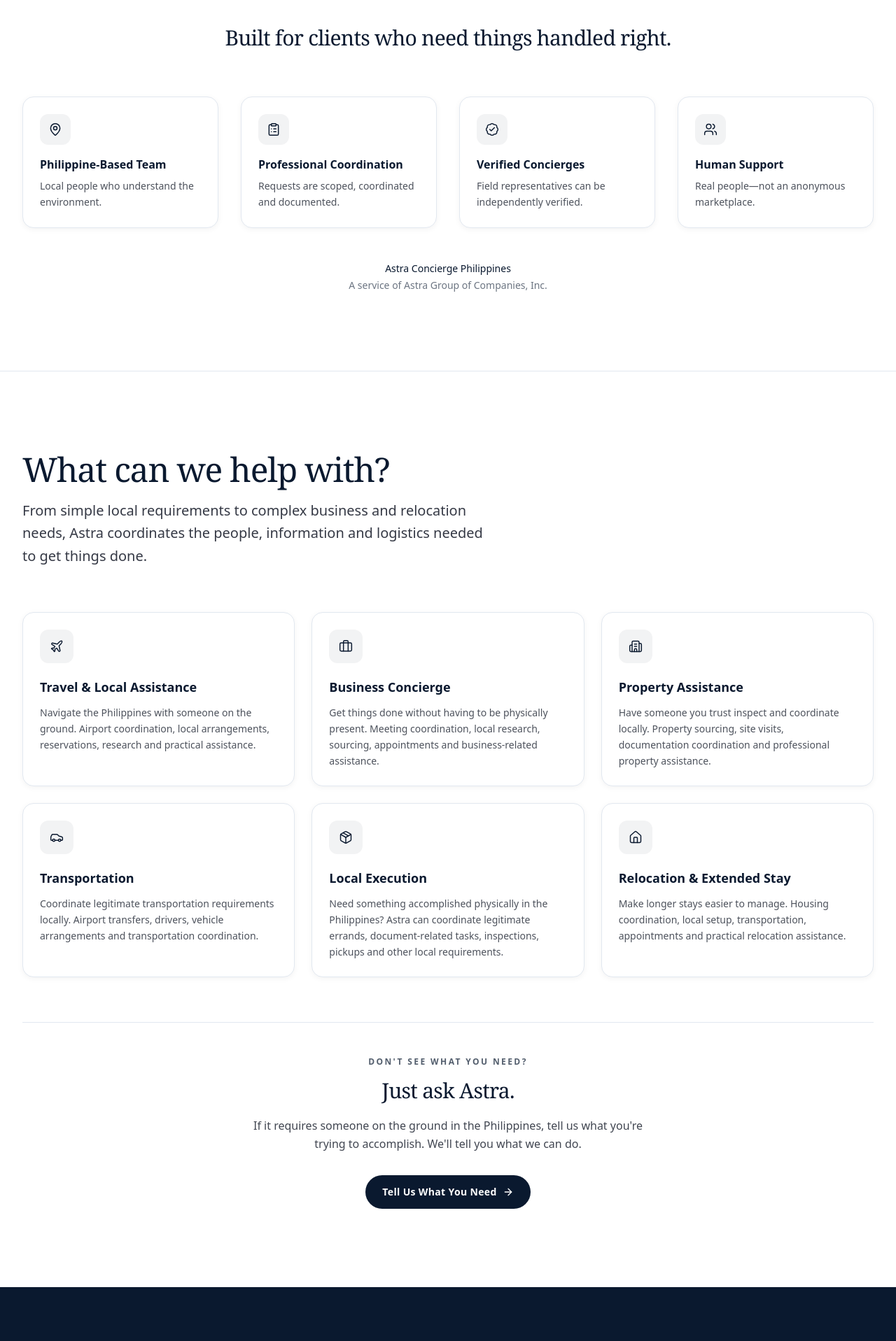
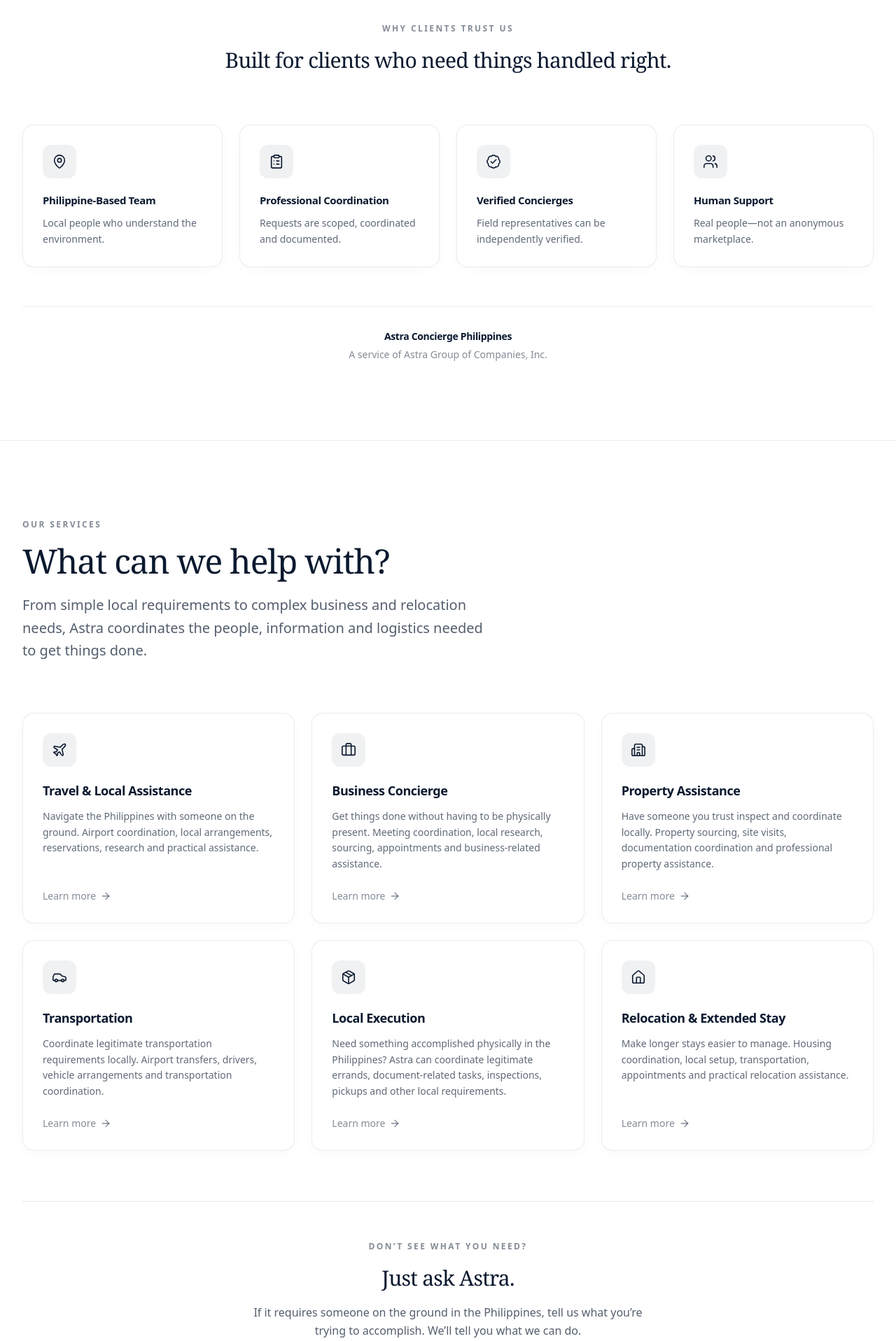
Before and after one commit to AllJacks1/astra_concierge_landing_page, a Next.js app: page / in a window 1280 px wide. Shown: the part 880-2797 px from the top of the page at 70% size. Built offline with nearby package versions, Linux system fonts and the light colour scheme; a web font is replaced by a local one.

Commit message:
feat(ui): trust strip and services section

```diff
--- a/src/app/components/home/Services.tsx
+++ b/src/app/components/home/Services.tsx
@@ -13,36 +13,42 @@ const services = [
   {
     icon: Plane,
     title: "Travel & Local Assistance",
+    slug: "travel-local-assistance",
     description:
       "Navigate the Philippines with someone on the ground. Airport coordination, local arrangements, reservations, research and practical assistance.",
   },
   {
     icon: Briefcase,
     title: "Business Concierge",
+    slug: "business-concierge",
     description:
       "Get things done without having to be physically present. Meeting coordination, local research, sourcing, appointments and business-related assistance.",
   },
   {
     icon: Building2,
     title: "Property Assistance",
+    slug: "property-assistance",
     description:
       "Have someone you trust inspect and coordinate locally. Property sourcing, site visits, documentation coordination and professional property assistance.",
   },
   {
     icon: Car,
     title: "Transportation",
+    slug: "transportation",
     description:
       "Coordinate legitimate transportation requirements locally. Airport transfers, drivers, vehicle arrangements and transportation coordination.",
   },
   {
     icon: Package,
     title: "Local Execution",
+    slug: "local-execution",
     description:
       "Need something accomplished physically in the Philippines? Astra can coordinate legitimate errands, document-related tasks, inspections, pickups and other local requirements.",
   },
   {
     icon: Home,
     title: "Relocation & Extended Stay",
+    slug: "relocation-extended-stay",
     description:
       "Make longer stays easier to manage. Housing coordination, local setup, transportation, appointments and practical relocation assistance.",
   },
@@ -52,36 +58,74 @@ export function Services() {
   return (
     <section id="services" className="section-padding">
       <div className="container-wide">
-        <div className="max-w-2xl mb-12 lg:mb-16">
-          <h2 className="heading-lg mb-4">What can we help with?</h2>
-          <p className="body-lg">
-            From simple local requirements to complex business and relocation needs,
-            Astra coordinates the people, information and logistics needed to get things done.
+        {/* Header */}
+        <div className="max-w-2xl mb-14 lg:mb-18">
+          <p className="text-xs font-semibold tracking-[0.2em] uppercase text-navy/50 mb-4">
+            Our services
+          </p>
+          <h2 className="heading-lg mb-5 text-navy">What can we help with?</h2>
+          <p className="body-lg text-navy/70">
+            From simple local requirements to complex business and relocation
+            needs, Astra coordinates the people, information and logistics
+            needed to get things done.
           </p>
         </div>
 
-        <div className="grid sm:grid-cols-2 lg:grid-cols-3 gap-6">
+        {/* Service cards */}
+        <div className="grid sm:grid-cols-2 lg:grid-cols-3 gap-5 lg:gap-6">
           {services.map((service) => (
-            <div key={service.title} className="card group">
-              <div className="w-12 h-12 rounded-xl bg-navy/5 flex items-center justify-center mb-5 group-hover:bg-navy/10 transition-colors">
-                <service.icon className="w-5 h-5 text-navy" strokeWidth={1.75} />
+            <Link
+              key={service.slug}
+              href={`/services/${service.slug}`}
+              className="group relative flex flex-col bg-white rounded-2xl p-7
+                         border border-warm-200/80
+                         shadow-[0_4px_20px_-4px_rgba(0,0,0,0.04)]
+                         hover:shadow-[0_16px_40px_-12px_rgba(0,0,0,0.1)]
+                         hover:border-navy/20
+                         transition-all duration-300"
+            >
+              {/* Soft hover wash */}
+              <div className="absolute inset-0 rounded-2xl bg-gradient-to-br from-navy/[0.03] to-transparent opacity-0 group-hover:opacity-100 transition-opacity duration-300 pointer-events-none" />
+
+              <div className="relative flex flex-col h-full">
+                {/* Icon */}
+                <div
+                  className="w-12 h-12 rounded-xl bg-navy/[0.06] flex items-center justify-center mb-5
+                                group-hover:bg-navy transition-colors duration-300"
+                >
+                  <service.icon
+                    className="w-5.5 h-5.5 text-navy group-hover:text-white transition-colors duration-300"
+                    strokeWidth={1.75}
+                  />
+                </div>
+
+                <h3 className="text-lg font-semibold text-navy mb-3 tracking-tight">
+                  {service.title}
+                </h3>
+
+                <p className="text-sm text-navy/65 leading-relaxed flex-1">
+                  {service.description}
+                </p>
+
+                {/* “Learn more” cue */}
+                <div className="mt-6 flex items-center gap-1.5 text-sm font-medium text-navy/50 group-hover:text-navy transition-colors duration-300">
+                  <span>Learn more</span>
+                  <ArrowRight className="w-4 h-4 transition-transform duration-300 group-hover:translate-x-1" />
+                </div>
               </div>
-              <h3 className="text-lg font-semibold text-navy mb-3">
-                {service.title}
-              </h3>
-              <p className="text-sm text-foreground/70 leading-relaxed">
-                {service.description}
-              </p>
-            </div>
+            </Link>
           ))}
         </div>
 
-        <div className="mt-16 pt-12 border-t border-warm-200 text-center">
-          <p className="eyebrow mb-3">Don&apos;t see what you need?</p>
-          <h3 className="heading-md mb-4">Just ask Astra.</h3>
-          <p className="body max-w-xl mx-auto mb-8">
-            If it requires someone on the ground in the Philippines, tell us what
-            you&apos;re trying to accomplish. We&apos;ll tell you what we can do.
+        {/* Bottom CTA */}
+        <div className="mt-18 pt-14 border-t border-warm-200 text-center">
+          <p className="text-xs font-semibold tracking-[0.2em] uppercase text-navy/50 mb-4">
+            Don’t see what you need?
+          </p>
+          <h3 className="heading-md mb-4 text-navy">Just ask Astra.</h3>
+          <p className="body max-w-xl mx-auto mb-8 text-navy/70">
+            If it requires someone on the ground in the Philippines, tell us
+            what you’re trying to accomplish. We’ll tell you what we can do.
           </p>
           <Link href="/request" className="btn-primary">
             Tell Us What You Need
--- a/src/app/components/home/TrustStrip.tsx
+++ b/src/app/components/home/TrustStrip.tsx
@@ -25,38 +25,62 @@ const indicators = [
 
 export function TrustStrip() {
   return (
-    <section className="section-padding bg-warm-100/60 border-y border-warm-200">
+    <section className="section-padding bg-warm-50 border-y border-warm-200/80">
       <div className="container-wide">
-        <div className="text-center mb-12 lg:mb-16">
-          <h2 className="heading-md max-w-2xl mx-auto">
+        {/* Header */}
+        <div className="text-center mb-14 lg:mb-18">
+          <p className="text-xs font-semibold tracking-[0.2em] uppercase text-navy/50 mb-4">
+            Why clients trust us
+          </p>
+          <h2 className="heading-md max-w-2xl mx-auto text-navy">
             Built for clients who need things handled right.
           </h2>
         </div>
 
-        <div className="grid sm:grid-cols-2 lg:grid-cols-4 gap-6 lg:gap-8">
+        {/* Cards */}
+        <div className="grid sm:grid-cols-2 lg:grid-cols-4 gap-5 lg:gap-6">
           {indicators.map((item) => (
             <div
               key={item.title}
-              className="bg-white rounded-2xl p-6 border border-warm-200 shadow-soft"
+              className="group relative bg-white rounded-2xl p-7 border border-warm-200/80
+                         shadow-[0_4px_20px_-4px_rgba(0,0,0,0.04)]
+                         hover:shadow-[0_12px_32px_-8px_rgba(0,0,0,0.08)]
+                         hover:border-navy/15
+                         transition-all duration-300"
             >
-              <div className="w-11 h-11 rounded-xl bg-navy/5 flex items-center justify-center mb-4">
-                <item.icon className="w-5 h-5 text-navy" strokeWidth={1.75} />
+              {/* Soft accent glow on hover */}
+              <div className="absolute inset-0 rounded-2xl bg-gradient-to-br from-navy/[0.03] to-transparent opacity-0 group-hover:opacity-100 transition-opacity duration-300 pointer-events-none" />
+
+              <div className="relative">
+                {/* Icon */}
+                <div
+                  className="w-12 h-12 rounded-xl bg-navy/[0.06] flex items-center justify-center mb-5
+                                group-hover:bg-navy group-hover:text-white
+                                transition-colors duration-300"
+                >
+                  <item.icon
+                    className="w-5.5 h-5.5 text-navy group-hover:text-white transition-colors duration-300"
+                    strokeWidth={1.75}
+                  />
+                </div>
+
+                <h3 className="text-[15px] font-semibold text-navy mb-2.5 tracking-tight">
+                  {item.title}
+                </h3>
+                <p className="text-sm text-navy/65 leading-relaxed">
+                  {item.description}
+                </p>
               </div>
-              <h3 className="text-base font-semibold text-navy mb-2">
-                {item.title}
-              </h3>
-              <p className="text-sm text-foreground/70 leading-relaxed">
-                {item.description}
-              </p>
             </div>
           ))}
         </div>
 
-        <div className="mt-12 text-center">
-          <p className="text-sm font-medium text-navy">
+        {/* Footer attribution */}
+        <div className="mt-14 pt-8 border-t border-warm-200/70 text-center">
+          <p className="text-sm font-semibold text-navy tracking-tight">
             Astra Concierge Philippines
           </p>
-          <p className="text-sm text-navy/60 mt-1">
+          <p className="text-sm text-navy/50 mt-1.5">
             A service of Astra Group of Companies, Inc.
           </p>
         </div>
```
